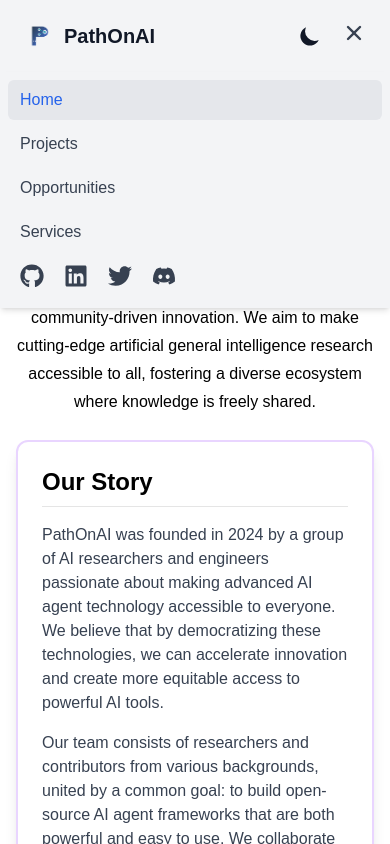
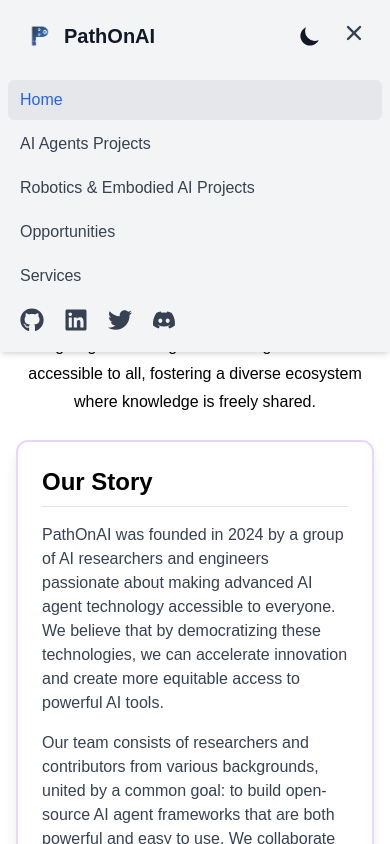
Before and after one commit to PathOnAIOrg/PathOnAI.org, a Next.js app in the folder website-app/: page / in a window 390 px wide. Both pictures are taken after a click on the button 354 px from the left and 32 px from the top of the page. Shown: the top 844 px of the page. Built offline with nearby package versions, Linux system fonts and the light colour scheme; no server answers.

Commit message:
update header

```diff
--- a/website-app/components/Header.tsx
+++ b/website-app/components/Header.tsx
@@ -167,7 +167,16 @@
                 : 'text-gray-700 dark:text-gray-300 hover:bg-gray-200 dark:hover:bg-gray-700 hover:text-blue-600 dark:hover:text-blue-400'}`}
               onClick={() => setMobileMenuOpen(false)}
             >
-              Projects
+              AI Agents Projects
+            </Link>
+            <Link
+              href="/robotics"
+              className={`block px-3 py-2 rounded-md text-base font-medium ${isActive('/robotics')
+                ? 'text-blue-600 dark:text-blue-400 bg-gray-200 dark:bg-gray-700'
+                : 'text-gray-700 dark:text-gray-300 hover:bg-gray-200 dark:hover:bg-gray-700 hover:text-blue-600 dark:hover:text-blue-400'}`}
+              onClick={() => setMobileMenuOpen(false)}
+            >
+              Robotics & Embodied AI Projects
             </Link>
             <Link
               href="/opportunities"
```
